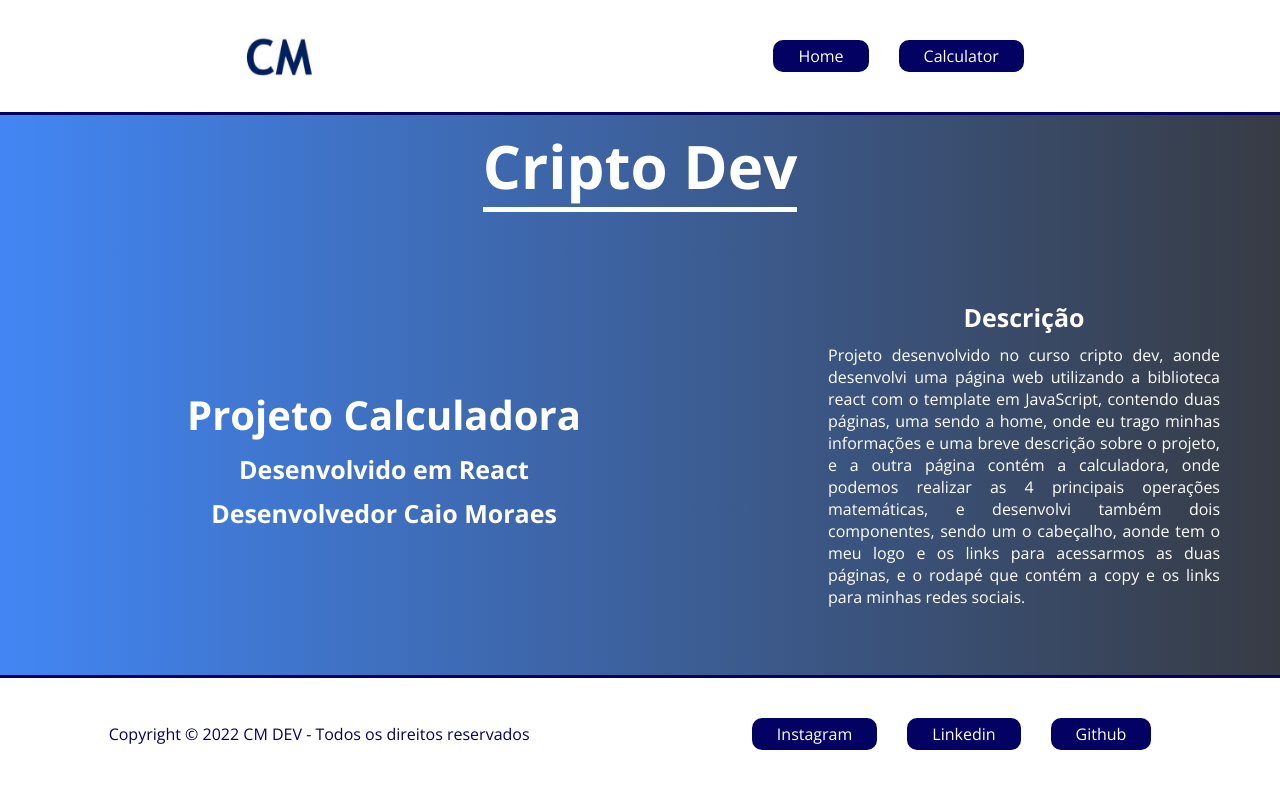
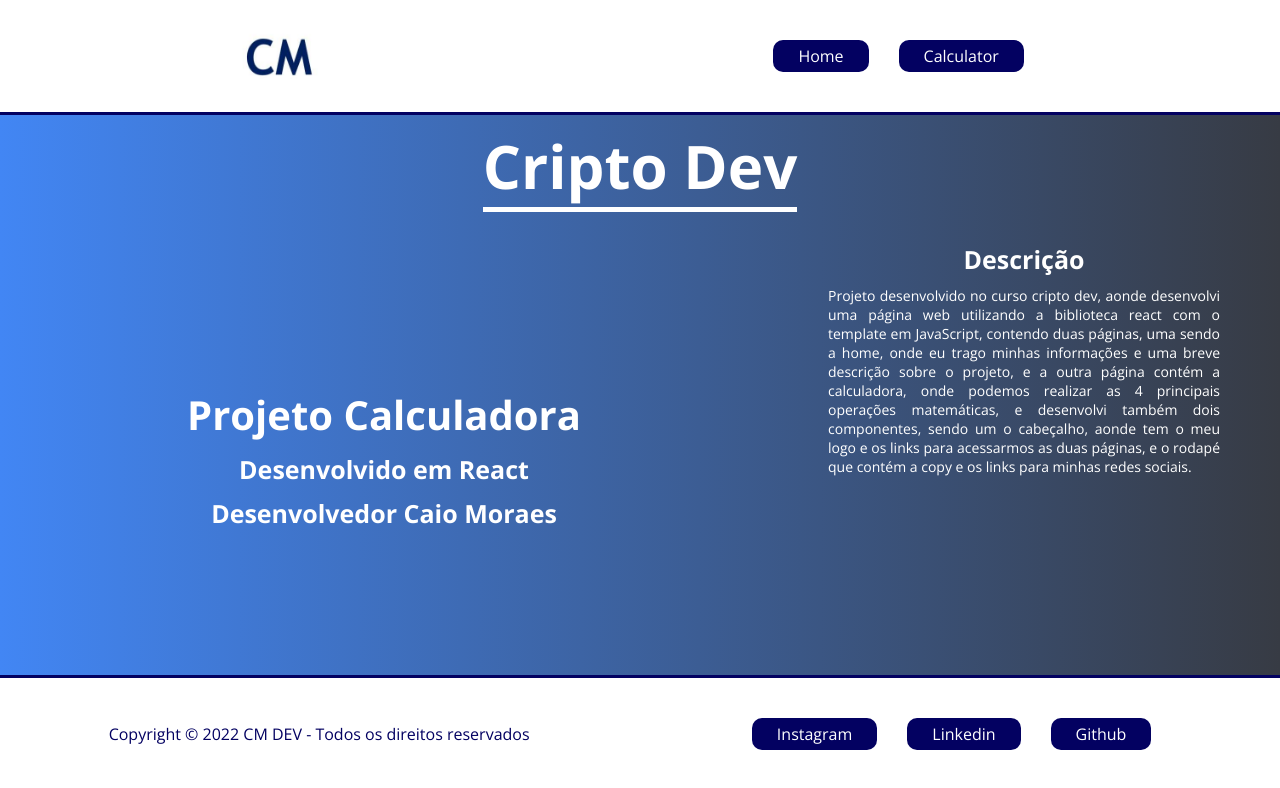
Before and after one commit to caioDesenvMoraes/criptodev-calculator, a React (Create React App) app: page / in a window 1280 px wide. Shown: the top 788 px of the page. Built offline with nearby package versions, Linux system fonts and the light colour scheme.

Commit message:
update responsiveness

```diff
--- a/src/components/NavBar/NavBar.css
+++ b/src/components/NavBar/NavBar.css
@@ -115,7 +115,7 @@
     color: #fff;
     z-index: 100;
     display: block;
-    font-size: 50px;
+    font-size: 47px;
     text-align: center;
     margin-bottom: 30px;
     transition: all 300ms;
@@ -144,9 +144,3 @@
     }
 
 }
-
-@media (max-width: 432px)  {
-    .header .container-header .links-hamburguer label .links-2 .item {
-        font-size: 40px;
-    }
-}
--- a/src/views/Home/Home.css
+++ b/src/views/Home/Home.css
@@ -61,11 +61,13 @@
 
 .content .description p {
     text-align: justify;
-    margin: 0 60px 10px 60px;
+    height: 100%;
+    margin: 0 60px;
+    font-size: 14px;
 }
 
 /***** responsiviness *****/
-@media (max-width: 1024px) {
+@media (max-width: 1060px) {
     .content .description {
         display: none;
     }
```
